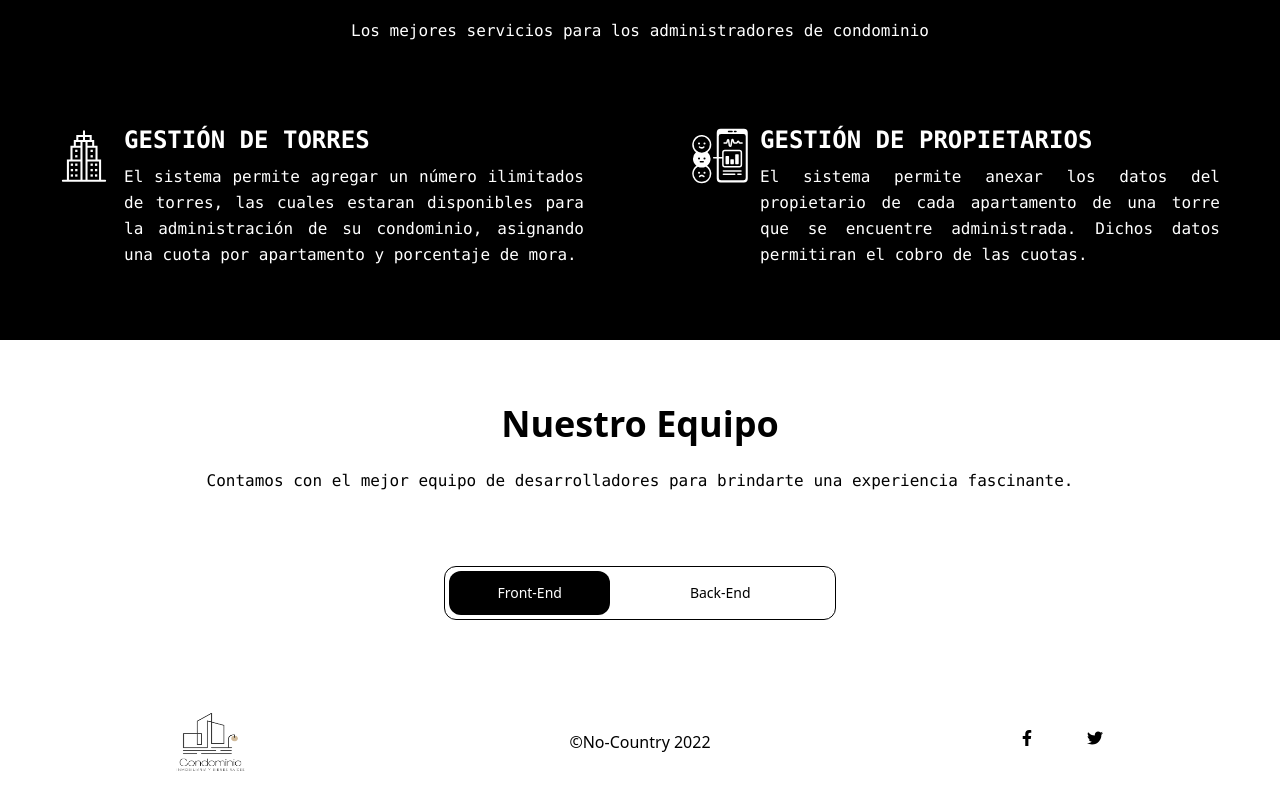
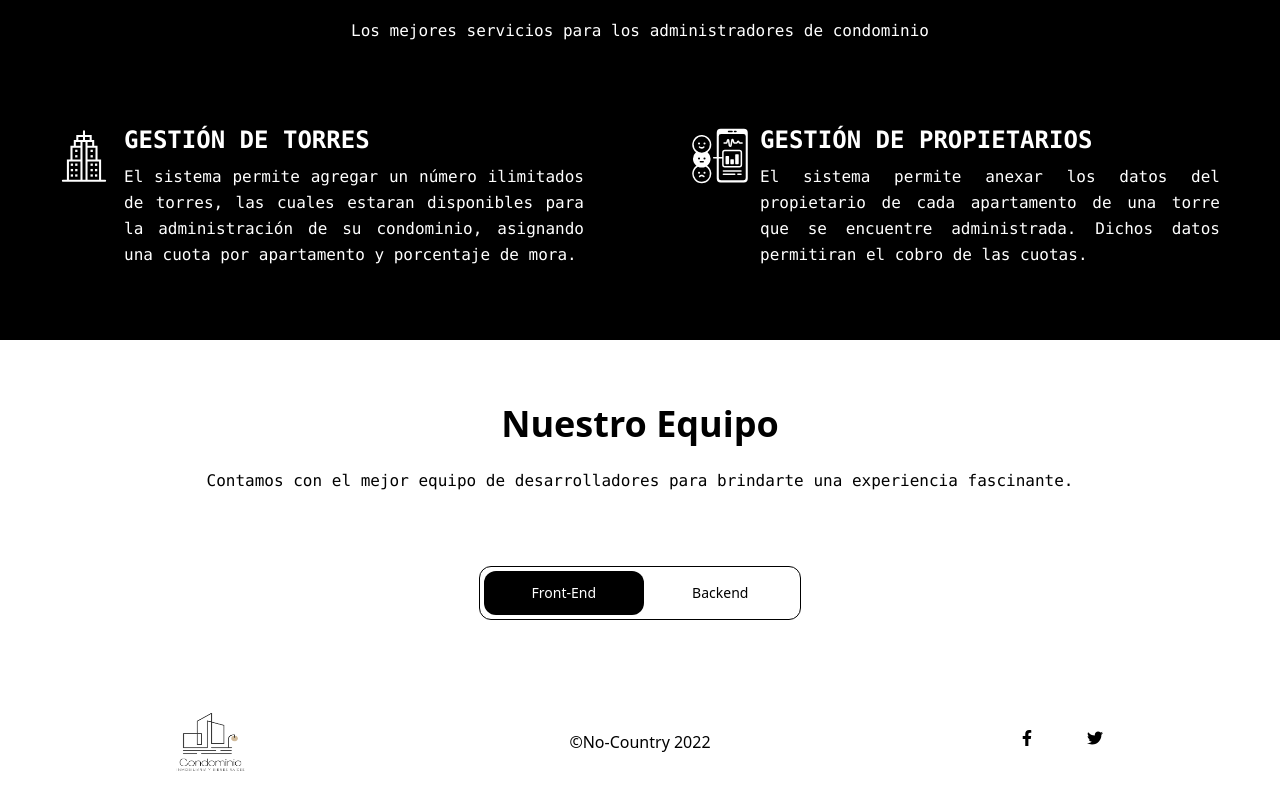
Before and after one commit to No-Country/s4-12-t-node-vue, a Vue app: page / in a window 1280 px wide. Shown: the part 1761-2561 px from the top of the page. Built offline with nearby package versions, Linux system fonts and the light colour scheme; what vue-sweetalert2 would draw is missing.

Commit message:
Commit for change

```diff
--- a/src/views/ScHomeView.vue
+++ b/src/views/ScHomeView.vue
@@ -168,7 +168,7 @@
     <div class="flex items-center justify-center">
       <div class="flex items-center p-1 border border-sac-300 rounded-xl">
         <button class="px-4 py-2 text-sm font-medium text-sac-400 capitalize bg-sac-300 md:py-3 rounded-xl md:px-12">Front-End</button>
-        <button class="px-4 py-2 mx-4 text-sm font-medium text-sac-300 capitalize transition-colors duration-300 md:py-3  focus:outline-none hover:bg-sac-300 hover:text-white rounded-xl md:mx-8 md:px-12">Back-End</button>
+        <button class="px-4 py-2 text-sm font-medium text-sac-300 capitalize transition-colors duration-300 md:py-3 focus:outline-none hover:bg-sac hover:text-sac-400 rounded-xl md:px-12">Backend</button>
       </div>
     </div>
   </div>
```
